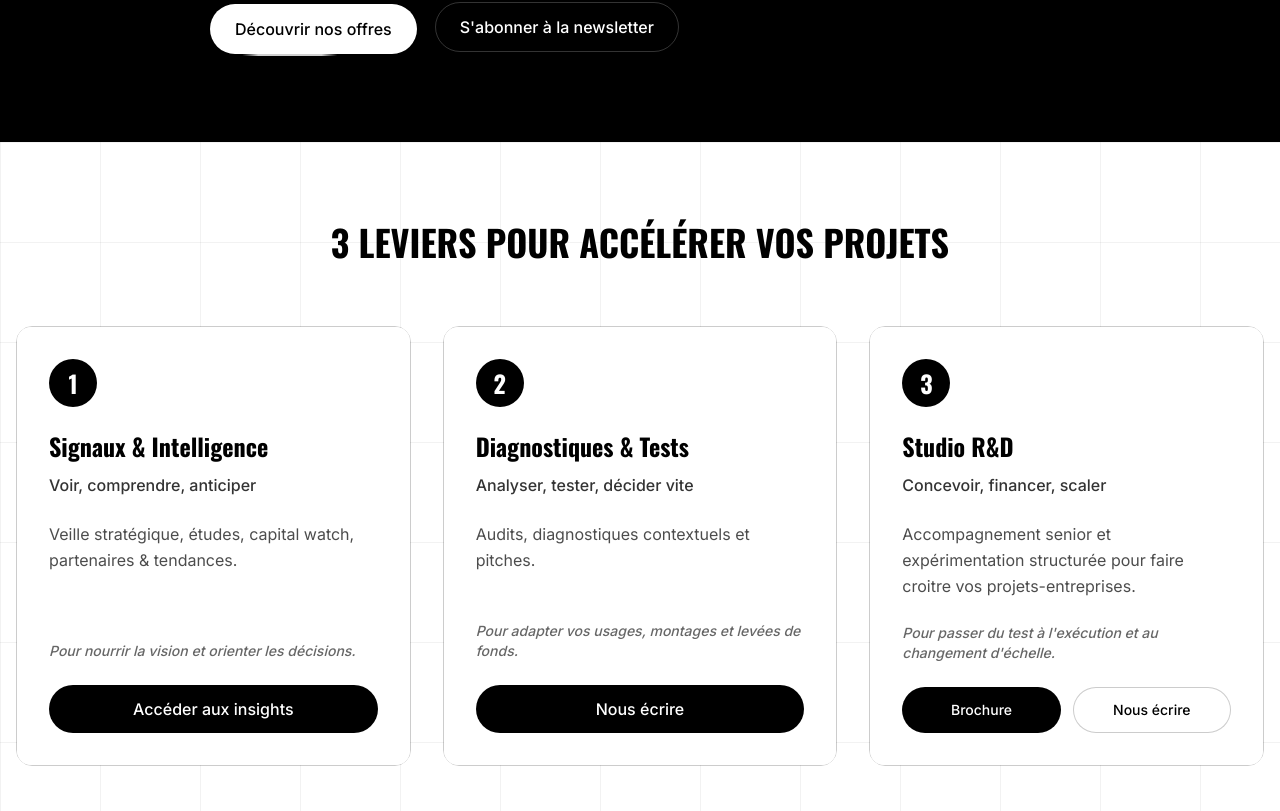
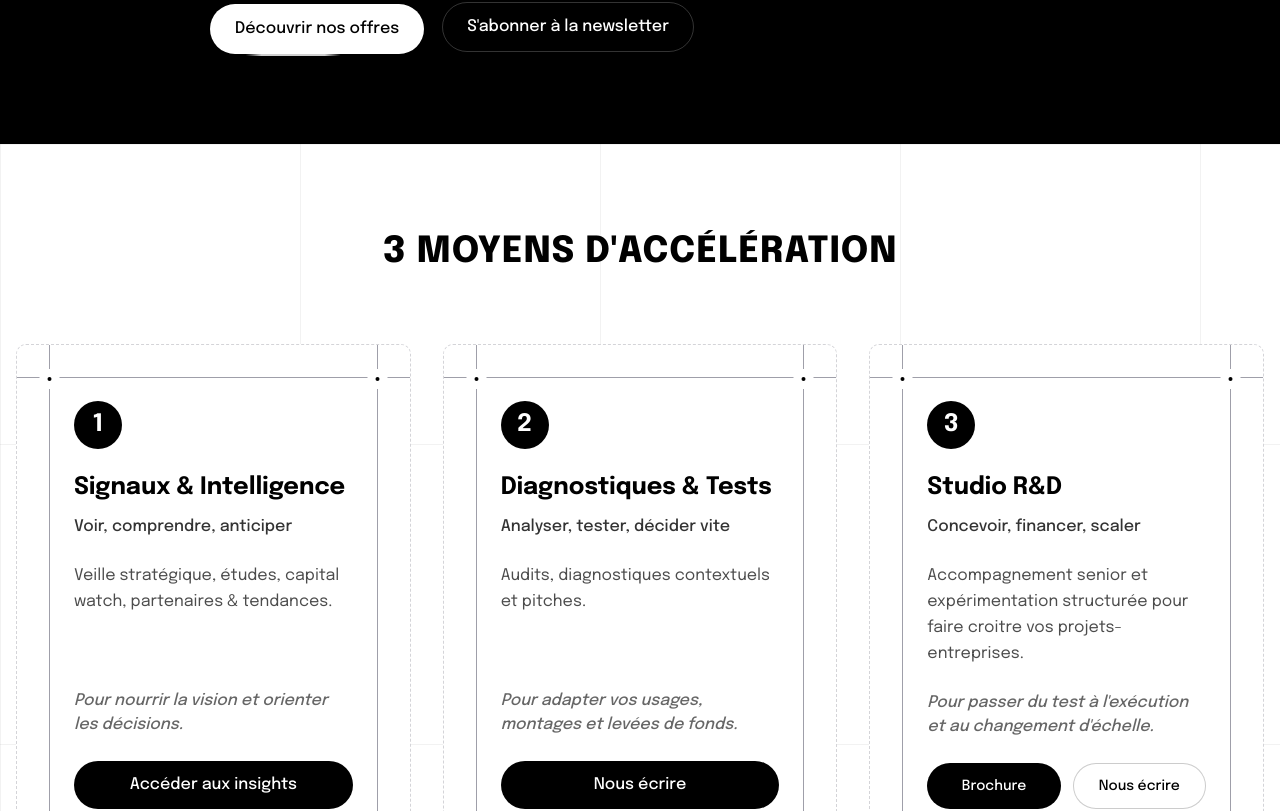
Before and after one commit to CuriosityBuilders/curiosity-builders-design, a Next.js app: page / in a window 1280 px wide. Shown: the part 1249-2060 px from the top of the page. Built offline with nearby package versions, Linux system fonts and the light colour scheme.

Commit message:
Update font settings to use Epilogue across components - Used dot card for the tiers Section - Adjusted GridBackground sizes for better visual consistency, and enhance layout structure in TierCard and DotCard components.

```diff
--- a/src/app/globals.css
+++ b/src/app/globals.css
@@ -47,9 +47,10 @@ button {
   --color-background: var(--background);
   --color-foreground: var(--foreground);
   --color-gray-light: var(--gray-light);
-  --font-heading: var(--font-oswald);
-  --font-body: var(--font-inter);
+  --font-heading: var(--font-epilogue);
+  --font-body: var(--font-epilogue);
   --font-manrope: var(--font-manrope);
+  --font-epilogue: var(--font-epilogue);
   --color-sidebar-ring: var(--sidebar-ring);
   --color-sidebar-border: var(--sidebar-border);
   --color-sidebar-accent-foreground: var(--sidebar-accent-foreground);
@@ -107,7 +108,7 @@ button {
 }
 
 body {
-  font-family: var(--font-inter), Arial, Helvetica, sans-serif;
+  font-family: var(--font-epilogue), Arial, Helvetica, sans-serif;
 }
 
 h1,
@@ -116,11 +117,11 @@ h3,
 h4,
 h5,
 h6 {
-  font-family: var(--font-oswald), sans-serif;
+  font-family: var(--font-epilogue), sans-serif;
 }
 
 .font-heading {
-  font-family: var(--font-oswald), sans-serif;
+  font-family: var(--font-epilogue), sans-serif;
 }
 
 .font-manrope {
--- a/src/components/homepage-sections/NewsletterSection.tsx
+++ b/src/components/homepage-sections/NewsletterSection.tsx
@@ -12,7 +12,7 @@ export function NewsletterSection() {
       spacing="md"
       className="relative bg-white text-center"
     >
-      <GridBackground size={100} opacity={0.1} />
+      <GridBackground size={150} opacity={0.1} />
       <div className="relative mx-auto max-w-4xl px-4">
         <DotCard>
           <h2 className="font-heading text-3xl font-bold text-black sm:text-4xl">
--- a/src/components/homepage-sections/ProjectsPhotosSection.tsx
+++ b/src/components/homepage-sections/ProjectsPhotosSection.tsx
@@ -45,10 +45,10 @@ export function ProjectsPhotosSection() {
 
   return (
     <Section id="projects" spacing="md" className="relative bg-white">
-      <GridBackground size={100} opacity={0.1} />
+      <GridBackground size={200} opacity={0.1} />
       <div className="relative mx-auto max-w-7xl px-4">
         <motion.h2
-          className="font-heading text-center text-3xl font-bold text-black sm:text-4xl"
+          className="font-heading text-center text-3xl font-extrabold text-black sm:text-4xl"
           initial={{ opacity: 0, y: 30 }}
           whileInView={{ opacity: 1, y: 0 }}
           viewport={{ once: true, margin: "-100px" }}
--- a/src/components/homepage-sections/TierCard.tsx
+++ b/src/components/homepage-sections/TierCard.tsx
@@ -1,8 +1,8 @@
 "use client";
 
+import DotCard from "@/components/mvpblocks/dot-card";
+import { Button } from "@/components/ui/Button";
 import { motion } from "framer-motion";
-import { Button } from "@/components/ui/Button";
-import { GlowingEffect } from "@/components/ui/glowing-effect";
 
 interface TierCardProps {
   number: number;
@@ -30,7 +30,7 @@ export function TierCard({
 }: TierCardProps) {
   return (
     <motion.div
-      className="relative h-full rounded-2xl border border-black/20"
+      className="relative h-full flex"
       initial={{ opacity: 0, y: 50 }}
       whileInView={{ opacity: 1, y: 0 }}
       viewport={{ once: true, margin: "-100px" }}
@@ -40,17 +40,8 @@ export function TierCard({
         ease: [0.25, 0.46, 0.45, 0.94],
       }}
     >
-      <GlowingEffect
-        blur={0}
-        borderWidth={2}
-        spread={number === 1 ? 100 : 80}
-        glow={false}
-        disabled={false}
-        proximity={64}
-        inactiveZone={0.01}
-        variant="white"
-      />
-      <div className="relative flex h-full flex-col overflow-hidden rounded-xl border-0 bg-white p-8 transition-all duration-300 hover:shadow-xl">
+      <DotCard>
+        <div className="flex h-full min-h-[400px] flex-col">
           <div className="mb-6 flex items-start justify-between">
             <div className="flex h-12 w-12 items-center justify-center rounded-full bg-black text-2xl font-heading font-bold text-white">
               {number}
@@ -64,10 +55,14 @@ export function TierCard({
             {description}
           </p>
           <div className="mt-auto pt-6">
-          <p className="text-sm font-medium italic text-black/60">{tagline}</p>
+            <p className="text-base font-medium italic text-black/60">
+              {tagline}
+            </p>
             <div
               className={`mt-6 ${
-              buttons.length > 1 ? "grid grid-cols-1 gap-3 sm:grid-cols-2" : ""
+                buttons.length > 1
+                  ? "grid grid-cols-1 gap-3 sm:grid-cols-2"
+                  : ""
               }`}
             >
               {buttons.map((button) => (
@@ -83,6 +78,7 @@ export function TierCard({
             </div>
           </div>
         </div>
+      </DotCard>
     </motion.div>
   );
 }
--- a/src/components/homepage-sections/TiersSection.tsx
+++ b/src/components/homepage-sections/TiersSection.tsx
@@ -63,12 +63,12 @@ export function TiersSection() {
 
   return (
     <Section id="tiers" spacing="md" className="relative bg-white">
-      <GridBackground size={100} opacity={0.1} />
+      <GridBackground size={300} opacity={0.1} />
       <div className="relative mx-auto max-w-7xl px-4">
-        <h2 className="font-heading text-center text-3xl font-bold text-black sm:text-4xl">
-          3 LEVIERS POUR ACCÉLÉRER VOS PROJETS
+        <h2 className="font-heading text-center text-3xl font-extrabold text-black sm:text-4xl py-2 tracking-wide">
+        3 MOYENS D'ACCÉLÉRATION
         </h2>
-        <div className="mt-16 grid gap-8 md:grid-cols-3">
+        <div className="mt-16 grid gap-8 md:grid-cols-3 items-stretch">
           {tiers.map((tier, index) => (
             <TierCard key={tier.number} {...tier} delay={0.1 + index * 0.1} />
           ))}
--- a/src/components/mvpblocks/dot-card.tsx
+++ b/src/components/mvpblocks/dot-card.tsx
@@ -6,10 +6,10 @@ interface DotCardProps {
 
 export default function DotCard({ children }: DotCardProps) {
   return (
-    <div className="relative mx-auto w-full max-w-4xl rounded-lg border border-dashed border-zinc-300 bg-white px-4 sm:px-6 md:px-8">
+    <div className="relative mx-auto h-full w-full rounded-lg border border-dashed border-zinc-300 bg-white px-4 sm:px-6 md:px-8 flex flex-col">
       <div className="absolute top-4 left-0 z-0 h-px w-full bg-zinc-400 sm:top-6 md:top-8" />
       <div className="absolute bottom-4 left-0 z-0 h-px w-full bg-zinc-400 sm:bottom-6 md:bottom-8" />
-      <div className="relative w-full border-x border-zinc-400">
+      <div className="relative w-full flex-1 flex flex-col border-x border-zinc-400">
         <div className="absolute z-0 grid h-full w-full items-center">
           <section className="absolute z-0 grid h-full w-full grid-cols-2 place-content-between">
             <div className="bg-black my-4 size-1 -translate-x-[2.5px] rounded-full ring-8 ring-white sm:my-6 md:my-8" />
@@ -18,8 +18,8 @@ export default function DotCard({ children }: DotCardProps) {
             <div className="bg-black my-4 size-1 translate-x-[2.5px] place-self-end rounded-full ring-8 ring-white sm:my-6 md:my-8" />
           </section>
         </div>
-        <div className="relative z-20 mx-auto py-8">
-          <div className="p-6">{children}</div>
+        <div className="relative z-20 mx-auto flex-1 flex flex-col py-8">
+          <div className="flex-1 flex flex-col p-6">{children}</div>
         </div>
       </div>
     </div>
```
Lines whose indentation alone changed are shown as unchanged.
